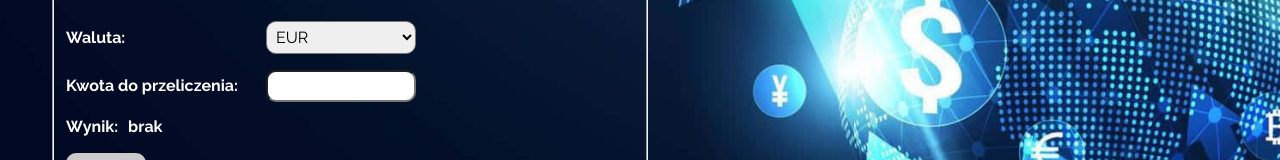
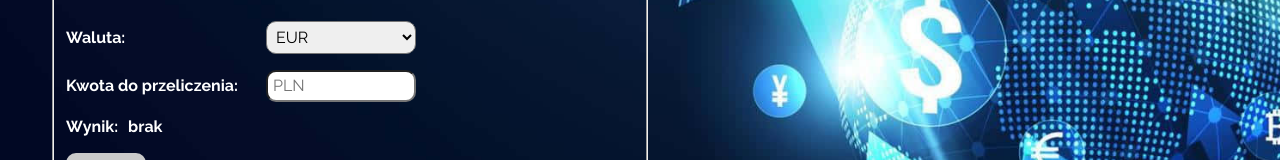
Before and after one commit to am97veb/courrency-converter-react, a React (Create React App) app: page / in a window 1280 px wide. Shown: the part 339-499 px from the top of the page. Built offline with nearby package versions, Linux system fonts and the light colour scheme.

Commit message:
placeholder to input add

```diff
--- a/src/Amount/index.js
+++ b/src/Amount/index.js
@@ -9,6 +9,7 @@ const Amount = ({amountValue, setAmount}) => (
         type="number"
         min="1"
         step="any"
+        placeholder="PLN"
         required
     />
 )
```
